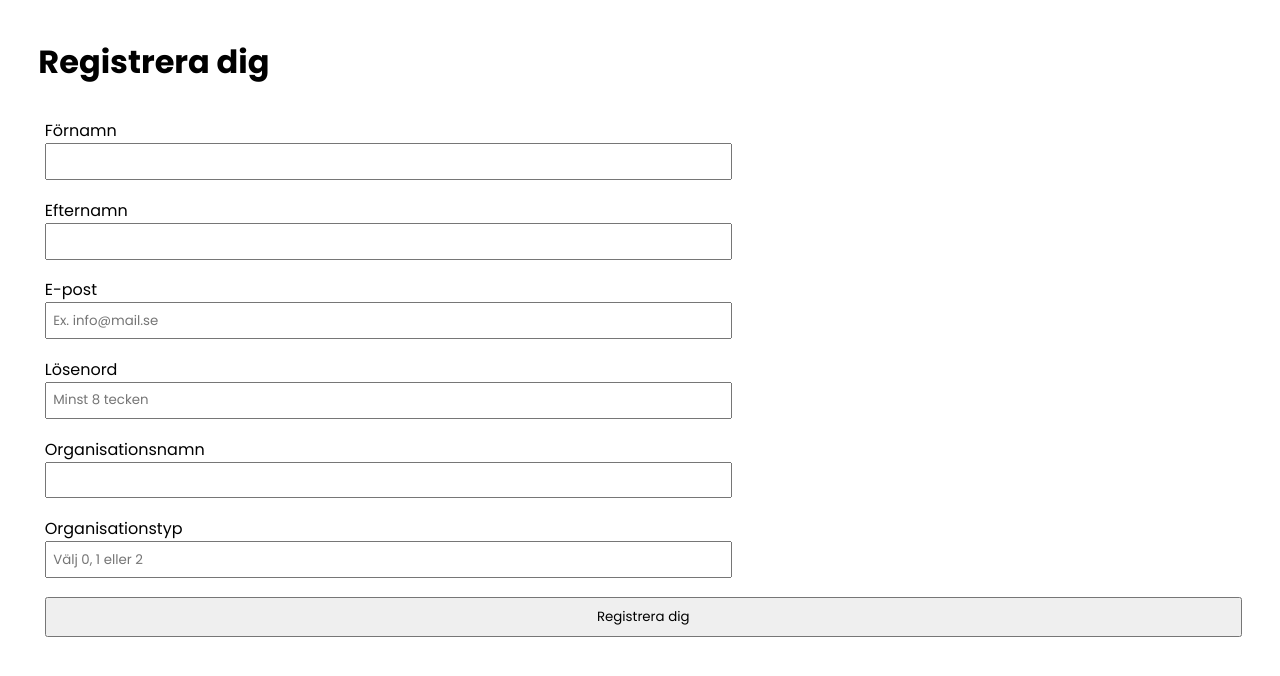
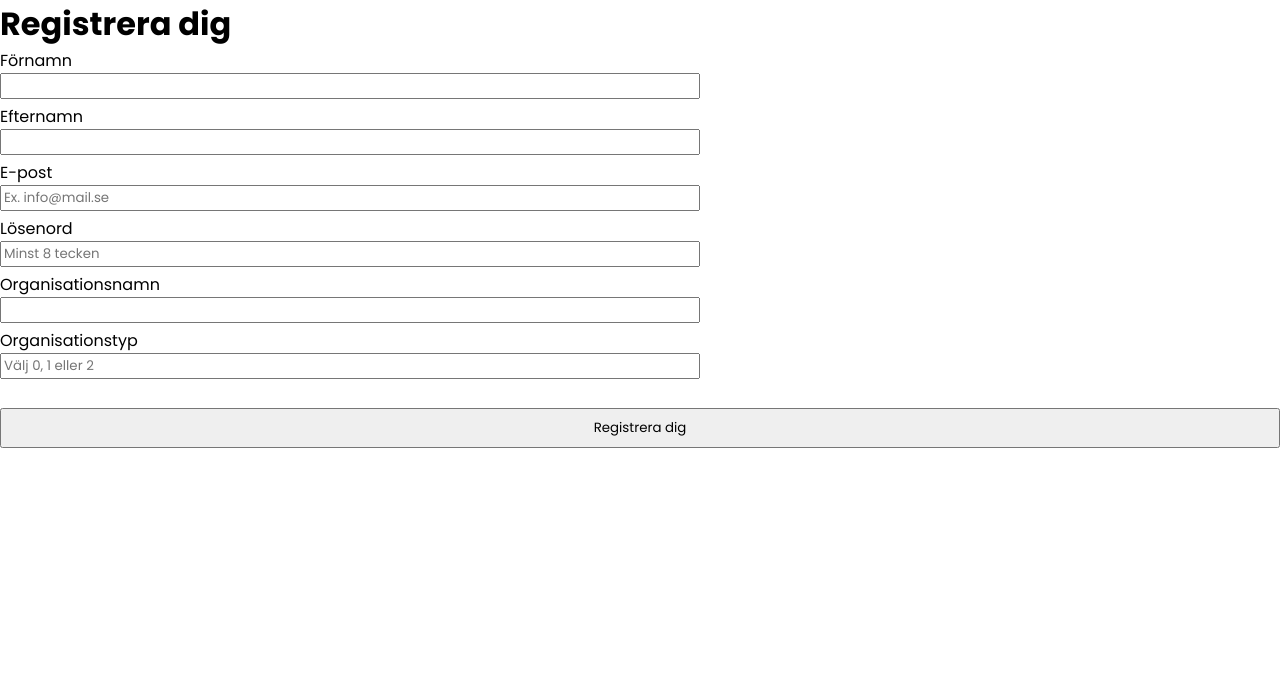
Before and after one commit to MagdalenaSjokvist/customer-register-application, a React (Create React App) app: page / in a window 1280 px wide. Shown: the top 676 px of the page. Built offline with nearby package versions, Linux system fonts and the light colour scheme.

Commit message:
remove som styling

```diff
--- a/src/styles/GlobalStyles.js
+++ b/src/styles/GlobalStyles.js
@@ -5,16 +5,11 @@ export const GlobalStyles = createGlobalStyle`
   box-sizing: border-box;
   margin: 0;
   font-family: 'Poppins', sans-serif;
-  padding: 0.4rem;
-}
 
-.appContainer {
 }
 
 button {
   padding: 0.5rem;
-  margin-left: 0.4rem;
-  margin-top: 0.5rem;
-
+  margin-top: 1.5rem;
 }
 `
```
